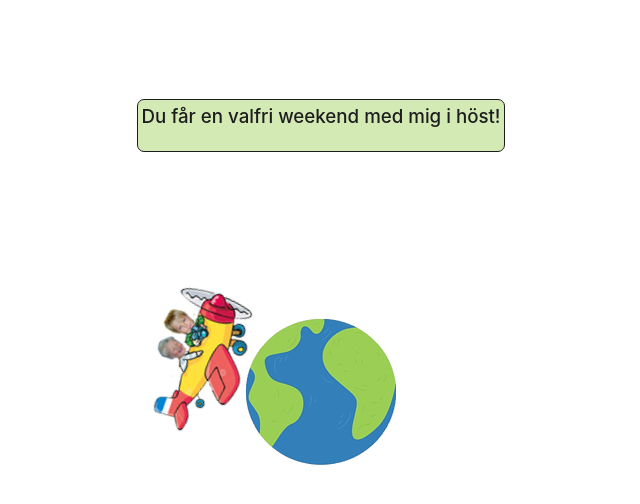
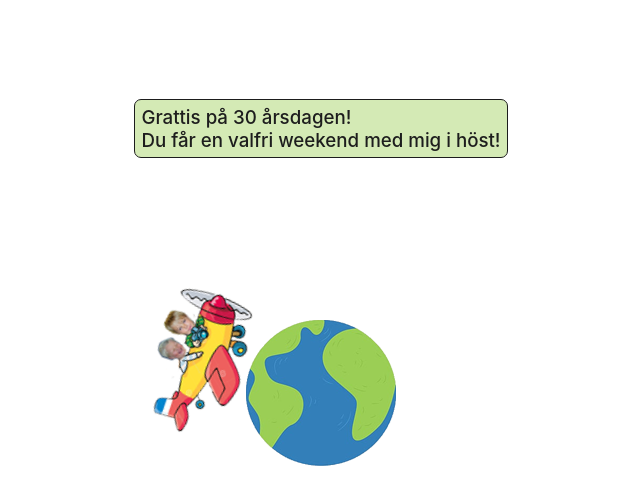
Before and after one commit to albinglindell/testflyg, a React (Vite) app: page / in a window 1280 px wide. Both pictures are taken after a click on the button "Öppna present!". Shown: the top 504 px of the page, without its empty margins (319-959 px from the left). Built offline with nearby package versions, Linux system fonts and the light colour scheme.

Commit message:
fixed som animations

```diff
--- a/src/App.css
+++ b/src/App.css
@@ -18,13 +18,14 @@
   position: absolute;
   z-index: -1000;
 }
-.boxBottom{
+.boxTop.open .boxBottom{
+  position: absolute;
   z-index: 999;
   transition: all .5s ease;
 }
 
 .gift{
-  position:absolute ;
+  position:absolute;
   display: flex;
   flex-direction: column;
   justify-content: center;
@@ -65,9 +66,8 @@ width: 400px;
   align-self: center;
   justify-self: center;
   top: -35px;
-  z-index: -1;
+  z-index: 5;
   animation: flyAround 3s linear infinite;
-  /* opacity: 1; */
 }
 
 h3{
@@ -78,7 +78,7 @@ h3{
 h3.open{
   animation: appear .5s ease forwards 2.5s;
   background: #9cce557e;
-  padding: 3px;
+  padding: 6px;
   height: 45px;
   font-weight: 500;
   border-radius: 7px;
--- a/src/App.jsx
+++ b/src/App.jsx
@@ -25,7 +25,7 @@ function App() {
     </div>
       </div>
      {!open && <button onClick={openGift}>Öppna present!</button>}
-     <h3 className={!open ? "" : "open"}>Du får en valfri weekend med mig i höst!</h3>
+     <h3 className={!open ? "" : "open"}>Grattis på 30 årsdagen! <br/>Du får en valfri weekend med mig i höst!</h3>
     </div>
   )
 }
--- a/src/index.css
+++ b/src/index.css
@@ -1,23 +1,5 @@
 :root {
   font-family: Inter, system-ui, Avenir, Helvetica, Arial, sans-serif;
-  line-height: 1.5;
-  font-weight: 400;
-
-  color-scheme: light dark;
-  font-synthesis: none;
-  text-rendering: optimizeLegibility;
-  -webkit-font-smoothing: antialiased;
-  -moz-osx-font-smoothing: grayscale;
-  -webkit-text-size-adjust: 100%;
-}
-
-a {
-  font-weight: 500;
-  color: #646cff;
-  text-decoration: inherit;
-}
-a:hover {
-  color: #535bf2;
 }
 
 body {
@@ -28,10 +10,7 @@ body {
   min-height: 100vh;
 }
 
-h1 {
-  font-size: 3.2em;
-  line-height: 1.1;
-}
+
 
 button {
   background:linear-gradient(to bottom right, #F28183,#DA2A4A, #DA2A4A);
@@ -50,7 +29,7 @@ button {
   z-index: 900;
 }
 button:hover {
-  border-color: #646cff;
+  border-color: #bd8f31;
 }
 button:focus,
 button:focus-visible {
```
